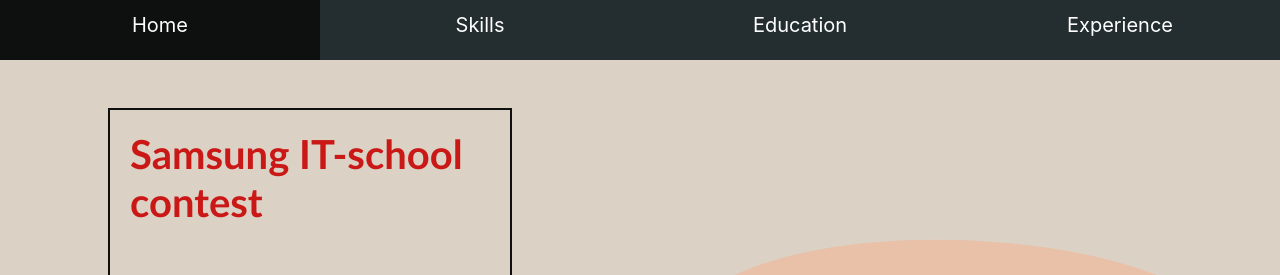
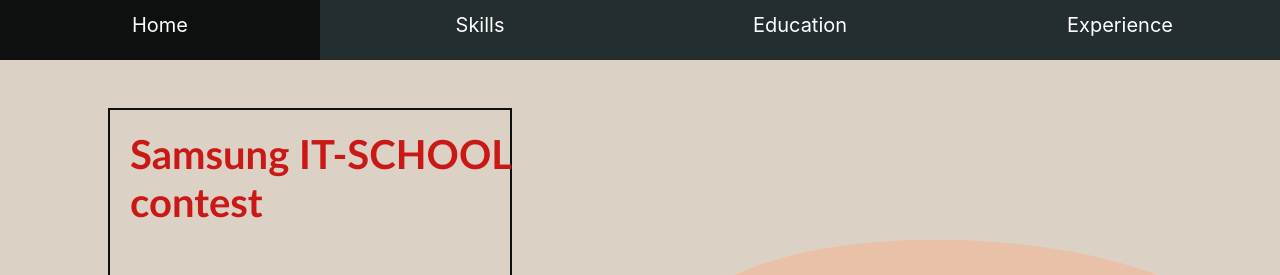
Before and after one commit to DaryaAutumn/site, a plain HTML site: page experience.html in a window 1280 px wide. Shown: the top 275 px of the page. Drawn offline with Linux system fonts and the light colour scheme.

Commit message:
fix: регистр

```diff
--- a/experience.html
+++ b/experience.html
@@ -22,7 +22,7 @@
 
     <div class="content">
         <div class="proj1">
-            <h1>Samsung IT-school <br> contest </h1>
+            <h1>Samsung IT-SCHOOL <br> contest </h1>
             <h3>Jelly - simple task planner</h3>
             <img src="img/jelly.svg">
             <a href="https://disk.yandex.ru/d/VlAzOHYkq_wbJg"><br>go see the app >></a>
```
